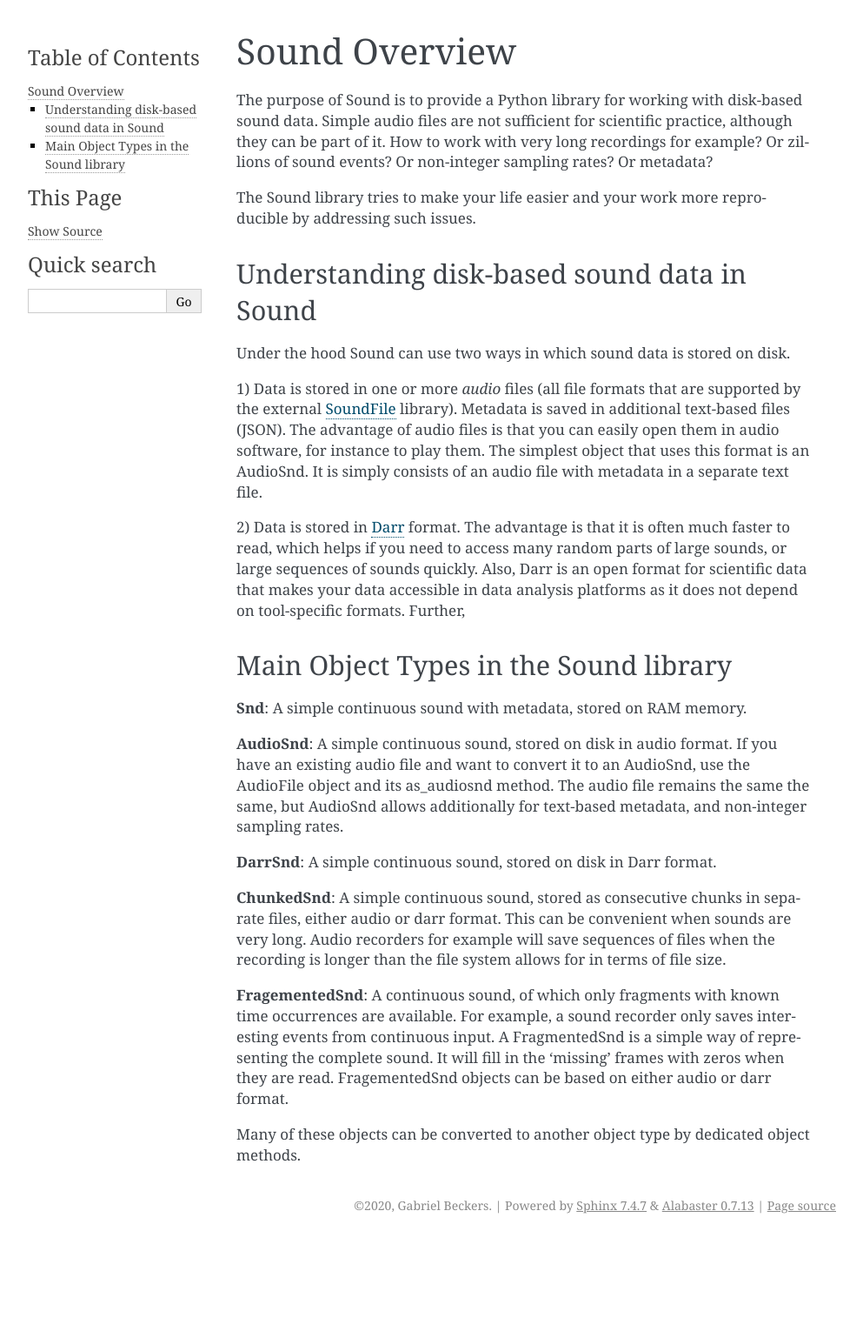
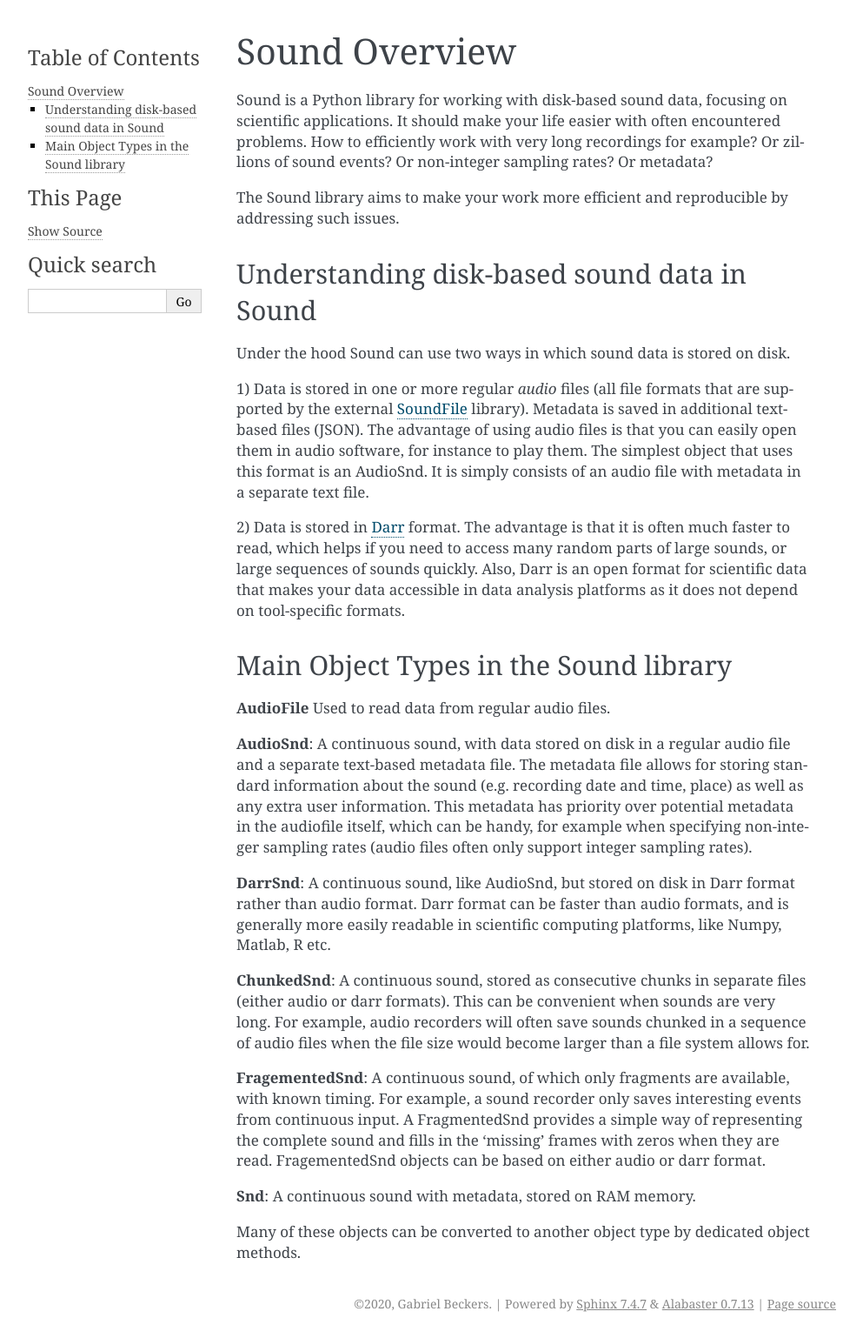
Before and after one commit to gbeckers/sound, a Sphinx documentation site: the page built from doc/overview.rst, in a window 1280 px wide. Shown: the whole page at 87% size, without its empty margins (148-1141 px from the left). Built offline with Sphinx 7.4.7, drawn with Linux system fonts in a browser that asks for light colours; before the commit the page ends 1425 px from its top, so only the background shows below that.

```diff
--- a/doc/index.rst
+++ b/doc/index.rst
@@ -5,9 +5,6 @@ Sound
 for scientific use cases, but it may also be of interest to soundscape
 recordists, or anyone who wants to work efficiently with very long sounds,
 with very many sounds, or with metadata.
-
-What problem does it solve?
----------------------------
 
 There are various excellent tools for working with audio files in Python.
 However, audio files can be cumbersome to work with in scientific
@@ -33,7 +30,7 @@ For more heavy-duty work, *Sound* works with
 designed for scientific use and supports very efficient random access
 reading/writing of disk-based numeric data. This way, you can efficiently work
 very large recordings, or zillions of recorded sound episodes which would
-otherwise be inefficiently stored in zillions of separate files. It also
+otherwise be inefficiently stored in separate files. It also
 ensures your sound data can easily be used in various scientific computing
 environments.
 
--- a/doc/install.rst
+++ b/doc/install.rst
@@ -1,6 +1,5 @@
 Installation
 ------------
-It is best to install in a separate conda environment:
 
 To install the latest development version, use pip with the latest GitHub
 master: ::
--- a/doc/overview.rst
+++ b/doc/overview.rst
@@ -2,24 +2,25 @@
 Sound Overview
 ==============
 
-The purpose of Sound is to provide a Python library for working with disk-based sound
-data. Simple audio files are not sufficient for scientific practice, although they can
-be part of it. How to work with very long recordings for example? Or zillions of sound
-events? Or non-integer sampling rates? Or metadata?
+Sound is a Python library for working with disk-based sound data, focusing on
+scientific applications. It should make your life easier with often
+encountered problems. How to efficiently work with very long recordings for
+example? Or zillions of sound events? Or non-integer sampling rates? Or
+metadata?
 
-The Sound library tries to make your life easier and your work more reproducible by
+The Sound library aims to make your work more efficient and reproducible by
 addressing such issues.
 
 Understanding disk-based sound data in Sound
 --------------------------------------------
 Under the hood Sound can use two ways in which sound data is stored on disk.
 
-1) Data is stored in one or more *audio* files (all file formats that
+1) Data is stored in one or more regular *audio* files (all file formats that
 are supported by the external `SoundFile <https://https://pypi.org/project/SoundFile/>`__
 library). Metadata is saved in additional text-based files (JSON). The
-advantage of audio files is that you can easily open them in audio software,
-for instance to play them. The simplest object that uses this format is an
-AudioSnd. It is simply consists of an audio file with metadata
+advantage of using audio files is that you can easily open them in audio
+software, for instance to play them. The simplest object that uses this
+format is an AudioSnd. It is simply consists of an audio file with metadata
 in a separate text file.
 
 2) Data is stored in `Darr <https://darr.readthedocs.io/en/latest>`__ format.
@@ -27,30 +28,39 @@ The advantage is that it is often much faster to read, which helps if you
 need to access many random parts of large sounds, or large sequences of
 sounds quickly. Also, Darr is an open format for scientific data that makes
 your data accessible in data analysis platforms as it does not depend on
-tool-specific formats. Further,
+tool-specific formats.
 
 Main Object Types in the Sound library
 --------------------------------------
-**Snd**: A simple continuous sound with metadata, stored on RAM memory.
+**AudioFile** Used to read data from regular audio files.
 
-**AudioSnd**: A simple continuous sound, stored on disk in audio format. If you
-have an existing audio file and want to convert it to an AudioSnd, use the
-AudioFile object and its as_audiosnd method. The audio file remains the same
-the same, but AudioSnd allows additionally for text-based metadata, and
-non-integer sampling rates.
+**AudioSnd**: A continuous sound, with data stored on disk in a regular
+audio file and a separate text-based metadata file. The metadata file allows
+for storing standard information about the sound (e.g. recording date and time,
+place) as well as any extra user information. This metadata has priority over
+potential metadata in the audiofile itself, which can be handy, for example
+when specifying non-integer sampling rates (audio files
+often only support integer sampling rates).
 
-**DarrSnd**: A simple continuous sound, stored on disk in Darr format.
+**DarrSnd**: A continuous sound, like AudioSnd, but stored on disk in
+Darr format rather than audio format. Darr format can be faster than audio
+formats, and is generally more easily readable in scientific computing
+platforms, like Numpy, Matlab, R etc.
 
-**ChunkedSnd**: A simple continuous sound, stored as consecutive chunks in separate
-files, either audio or darr format. This can be convenient when sounds are very long.
-Audio recorders for example will save sequences of files when the recording is longer
-than the file system allows for in terms of file size.
+**ChunkedSnd**: A continuous sound, stored as consecutive chunks in
+separate files (either audio or darr formats). This can be convenient when
+sounds are very long. For example, audio recorders will often save sounds
+chunked in a sequence of audio files when the file size would become larger
+than a file system allows for.
 
-**FragementedSnd**: A continuous sound, of which only fragments with known time
-occurrences are available. For example, a sound recorder only saves interesting events
-from continuous input. A FragmentedSnd is a simple way of representing the complete
-sound. It will fill in the 'missing' frames with zeros when they are read.
-FragementedSnd objects can be based on either audio or darr format.
+**FragementedSnd**: A continuous sound, of which only fragments are
+available, with known timing. For example, a sound recorder only
+saves interesting events from continuous input. A FragmentedSnd provides a
+simple way of representing the complete sound and fills in the 'missing' frames
+with zeros when they are read. FragementedSnd objects can be based on either
+audio or darr format.
+
+**Snd**: A continuous sound with metadata, stored on RAM memory.
 
 Many of these objects can be converted to another object type by dedicated object
 methods.
```
Also changed, not shown: README.rst (+32 -21 lines), doc/normalization.rst (+15 -21 lines), 4 other files.
